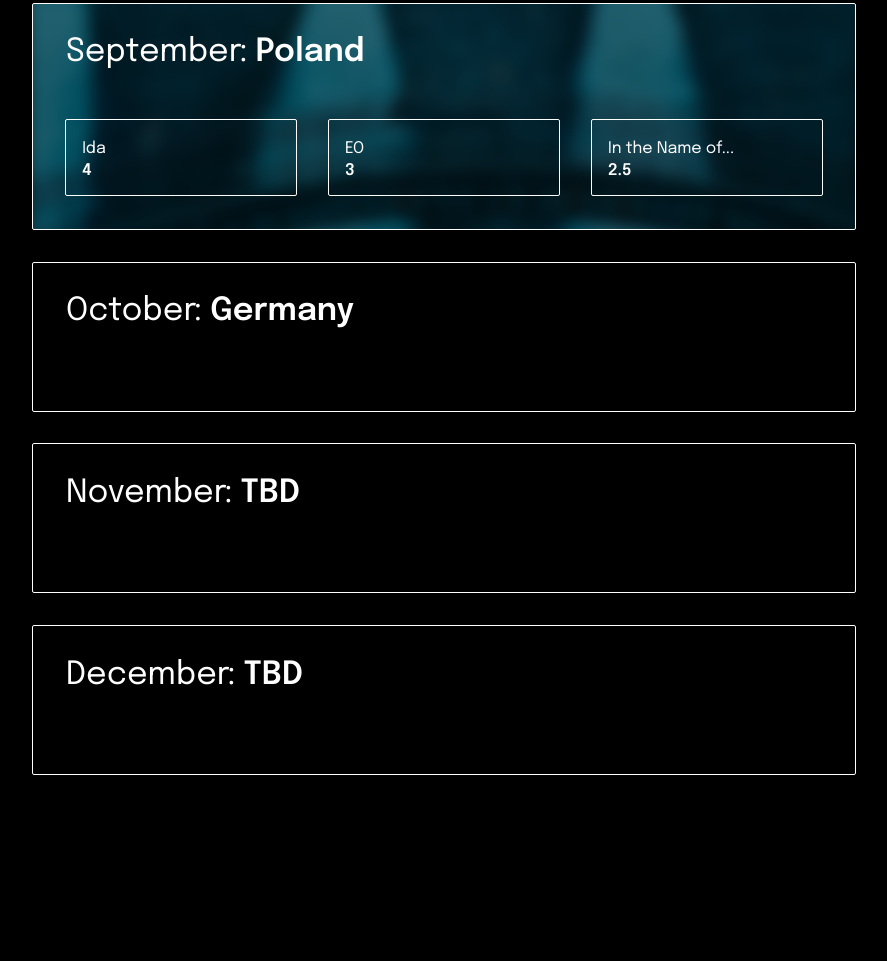
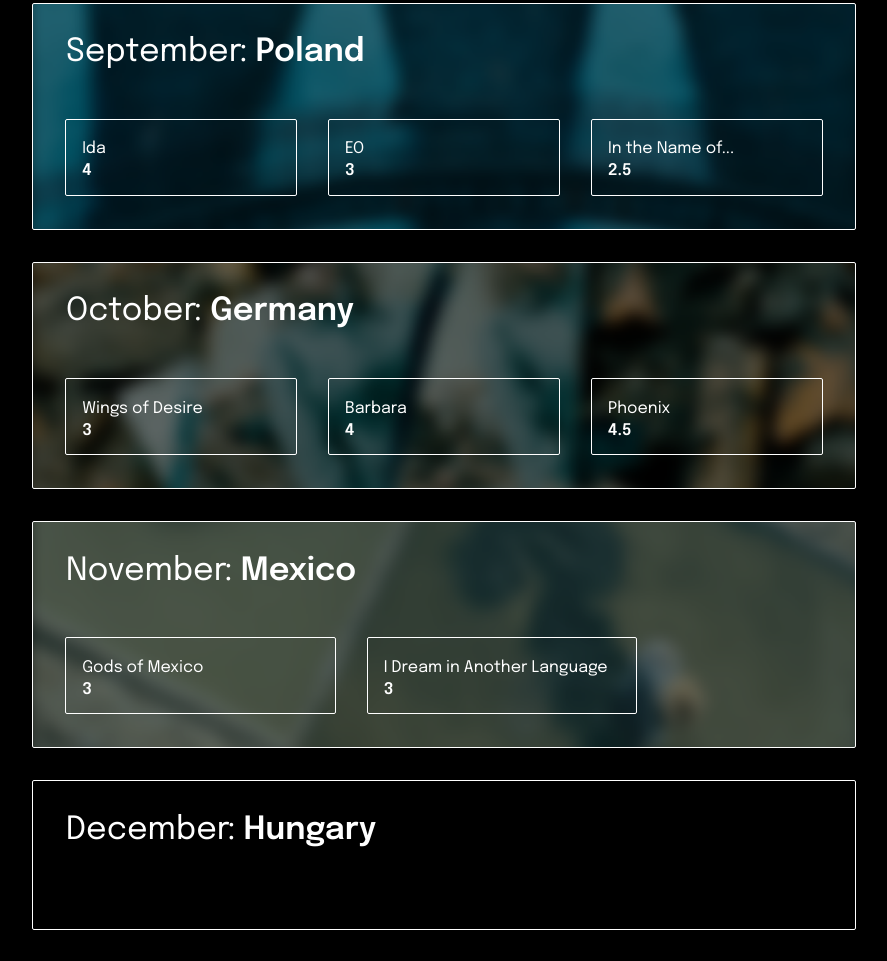
Before and after one commit to imo-jpg/WWMC, a plain HTML site: page index.html in a window 1280 px wide. Shown: the part 2732-3693 px from the top of the page, without its empty margins (196-1083 px from the left). Before the commit the page ends 3538 px from the top, so only its background shows below. Drawn offline with nearby package versions, Linux system fonts and the light colour scheme.

Commit message:
adds more movies

```diff
--- a/index.html
+++ b/index.html
@@ -190,15 +190,35 @@
         <div class="month" id="oct">
             <h2 class="monthHeader">October: <span>Germany</span></h2>
             <div class="movieContainer">
+                <div class="movieBox">
+                    <p>Wings of Desire</p>
+                    <p><span>3</span></p>
+                </div>
+                <div class="movieBox">
+                    <p>Barbara</p>
+                    <p><span>4</span></p>
+                </div>
+                <div class="movieBox">
+                    <p>Phoenix</p>
+                    <p><span>4.5</span></p>
+                </div>
             </div>
         </div>
         <div class="month" id="nov">
-            <h2 class="monthHeader">November: <span>TBD</span></h2>
+            <h2 class="monthHeader">November: <span>Mexico</span></h2>
             <div class="movieContainer">
+                <div class="movieBox">
+                    <p>Gods of Mexico</p>
+                    <p><span>3</span></p>
+                </div>
+                <div class="movieBox">
+                    <p>I Dream in Another Language</p>
+                    <p><span>3</span></p>
+                </div>
             </div>
         </div>
         <div class="month" id="dec">
-            <h2 class="monthHeader">December: <span>TBD</span></h2>
+            <h2 class="monthHeader">December: <span>Hungary</span></h2>
             <div class="movieContainer">
             </div>
         </div>
--- a/style.css
+++ b/style.css
@@ -158,6 +158,18 @@ span {
     background-position: -30px, -10px;
 }
 
+#oct {
+    background-image: url(October.png);
+    background-size: 120%;
+    background-position: -30px, -10px;
+}
+
+#nov {
+    background-image: url(November.png);
+    background-size: 120%;
+    background-position: -30px, -10px;
+}
+
 @media only screen and (max-width: 1200px) {
 
     #starburst {
```
Also changed, not shown: November.png (added), October.png (added).
